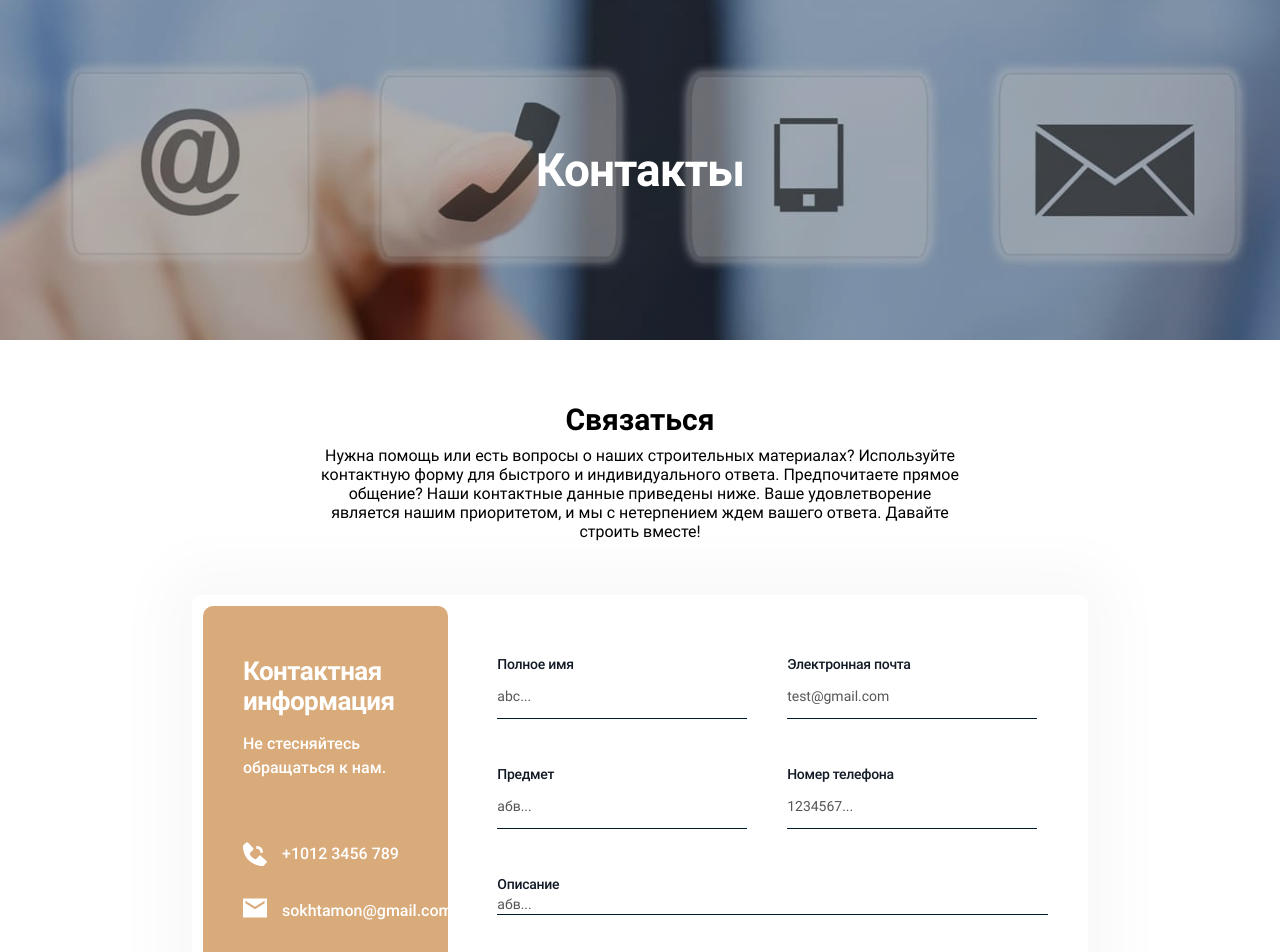
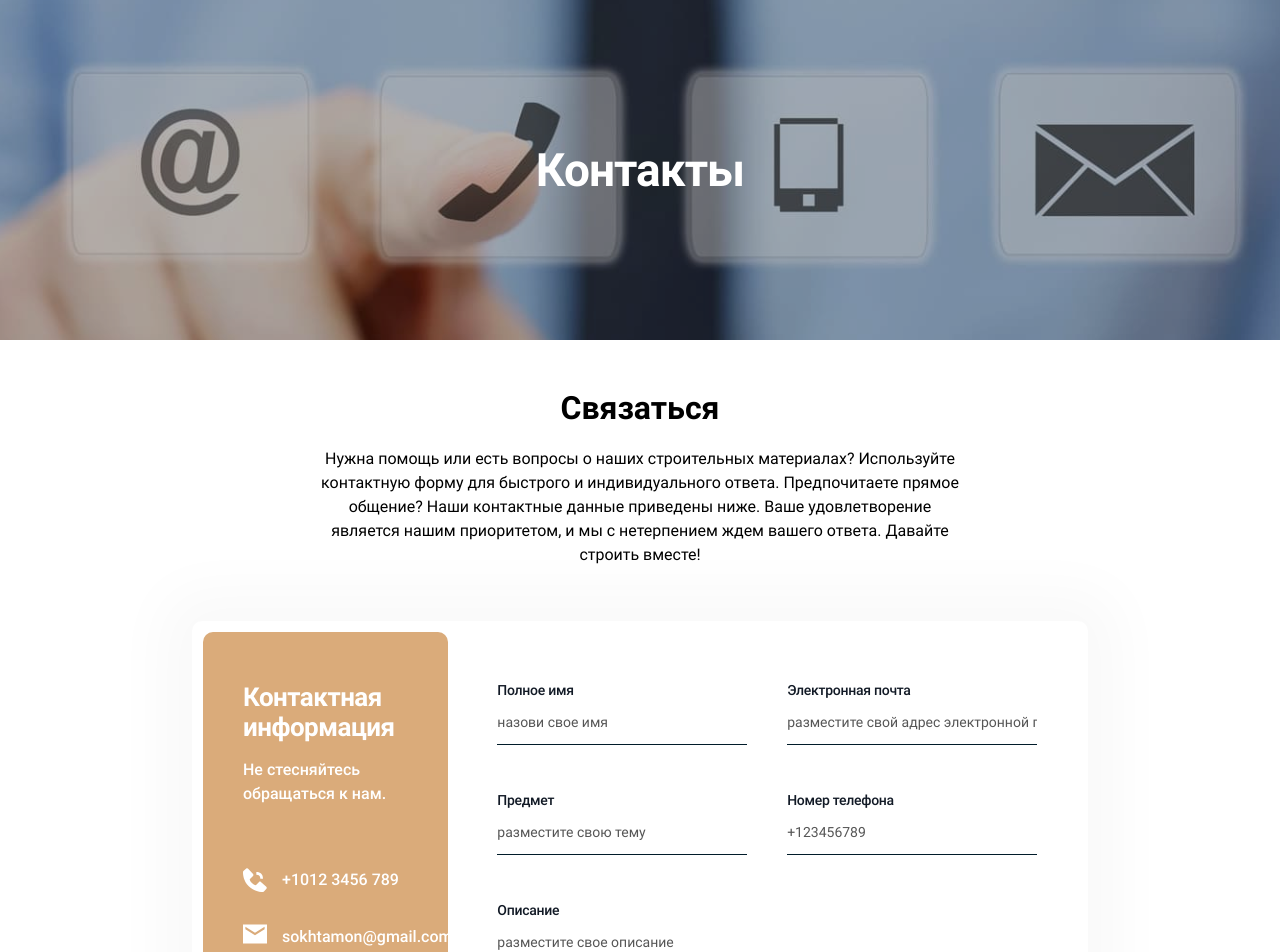
Before and after one commit to shahzaib65/sokhtamon-frontend, a React (Create React App) app: page /contact in a window 1280 px wide. Shown: the top 952 px of the page. Built offline with nearby package versions, Linux system fonts and the light colour scheme.

Commit message:
Edit the contact us page

```diff
--- a/src/ContactUs/Contact.js
+++ b/src/ContactUs/Contact.js
@@ -29,13 +29,13 @@ const Contact = () => {
         </div>
 
         <Text
-          className="mt-[62px] md:text-3xl sm:text-[28px] text-[32px] text-black-900 text-center"
-          size="txtRobotoBold32"
+         className="mt-[50px] md:text-3xl xs:text-[20px] lg:text-[32px] text-black-900 text-center"
+            size="txtRobotoBold32"
         >
           Связаться
         </Text>
 
-        <Text className=" mt-2 lg:w-[50%] md:w-[50%] xs:w-full text-center">
+        <Text className="lg:leading-[150.00%] mt-[21px] lg:w-[50%] md:w-[50%] xs:w-full text-center" size="txtRobotoRegular16">
         Нужна помощь или есть вопросы о наших строительных материалах? Используйте контактную форму для быстрого и индивидуального ответа. Предпочитаете прямое общение? Наши контактные данные приведены ниже. Ваше удовлетворение является нашим приоритетом, и мы с нетерпением ждем вашего ответа. Давайте строить вместе!
         </Text>
 
@@ -80,31 +80,14 @@ const Contact = () => {
                     alt="carbonlocationf"
                   />
                   <Text
-                    className="text-base text-white-A700 w-[89%] sm:w-full"
+                    className="text-base text-white-A700 w-[89%] sm:w-full mb-[24px]"
                     size="txtRobotoRomanMedium16"
                   >
                     Адрес:
                   </Text>
                 </div>
 
-                <div className="flex flex-row items-start justify-start space-x-6 mt-[24px] w-full">
-                  {/* <img
-                    className="h-[30px] mb-3"
-                    src={linkedin}
-                    alt="group1000001776"
-                  />
-                  <img
-                    className="h-[30px] mb-3"
-                    src={insta}
-                    alt="group1000001776"
-                  />
 
-                  <img
-                    className="h-[30px] mb-3"
-                    src={discord}
-                    alt="group1000001776"
-                  /> */}
-                </div>
               </div>
             </div>
 
@@ -118,12 +101,12 @@ const Contact = () => {
                    Полное имя
                   </Text>
                   <input
-                    name="yournameone"
-                    placeholder="abc..."
+                    name="name"
+                    placeholder="назови свое имя"
                     className="p-0 outline-none placeholder:text-gray-700 text-left text-sm w-full"
-                    wrapClassName="w-full"
+
                   ></input>
-                  <Line className="bg-gray-900_01 h-px p-0 w-full" />
+                  <Line className="bg-gray-900_01 h-[1px] p-0 w-full" />
                 </div>
 
                 <div className=" flex flex-col lg:w-[50%] gap-3 lg:mx-10 xs:mx-2 xs:w-[80%]">
@@ -135,12 +118,12 @@ const Contact = () => {
                   </Text>
 
                   <input
-                    name="yournameone"
-                    placeholder="test@gmail.com"
+                    name="email"
+                  placeholder="разместите свой адрес электронной почты"
                     className="p-0 outline-none placeholder:text-gray-700 text-left text-sm w-full"
-                    wrapClassName="w-full"
+
                   ></input>
-                  <Line className="bg-gray-900_01 h-px p-0 w-full" />
+                  <Line className="bg-gray-900_01 h-[1px] p-0 w-full" />
                 </div>
               </div>
 
@@ -153,12 +136,12 @@ const Contact = () => {
                     Предмет
                   </Text>
                   <input
-                    name="yournameone"
-                    placeholder="абв..."
+                    name="subject"
+                  placeholder="разместите свою тему"
                     className="p-0 outline-none placeholder:text-gray-700 text-left text-sm w-full"
-                    wrapClassName="w-full"
+
                   ></input>
-                  <Line className="bg-gray-900_01 h-px p-0 w-full" />
+                  <Line className="bg-gray-900_01 h-[1px] p-0 w-full" />
                 </div>
 
                 <div className=" flex flex-col lg:w-[50%] gap-3  lg:mx-10 xs:mx-2 xs:w-[80%]">
@@ -170,16 +153,16 @@ const Contact = () => {
                   </Text>
 
                   <input
-                    name="yournameone"
-                    placeholder="1234567..."
+                    name="phone"
+                   placeholder="+123456789"
                     className="p-0 outline-none placeholder:text-gray-700 text-left text-sm w-full"
                     wrapClassName="w-full"
                   ></input>
-                  <Line className="bg-gray-900_01 h-px p-0 w-full" />
+                  <Line className="bg-gray-900_01 h-[1px] p-0 w-full" />
                 </div>
               </div>
 
-              <div className=" flex lg:w-[95%] flex-col lg:mt-[45px] justify-start items-start xs:mt-[25px] xs:w-[85%]">
+              <div className=" flex lg:w-[95%] flex-col gap-3 lg:mt-[45px] justify-start items-start xs:mt-[25px] xs:w-[85%]">
                 <Text
                   className="text-gray-900 text-sm tracking-[-0.28px] w-auto"
                   size="txtRobotoRomanMedium14Gray90003"
@@ -187,12 +170,12 @@ const Contact = () => {
                   Описание
                 </Text>
                 <input
-                  name="yournameone"
-                  placeholder="абв..."
+                  name="description"
+                  placeholder="разместите свое описание"
                   className="p-0 outline-none placeholder:text-gray-700 text-left text-sm w-full"
                   wrapClassName="w-full"
                 ></input>
-                <Line className="bg-gray-900_01 h-px p-0 w-full" />
+                <Line className="bg-gray-900_01 h-[1px] p-0 w-full" />
               </div>
 
               <div className=" flex justify-end items-end w-full">
```
